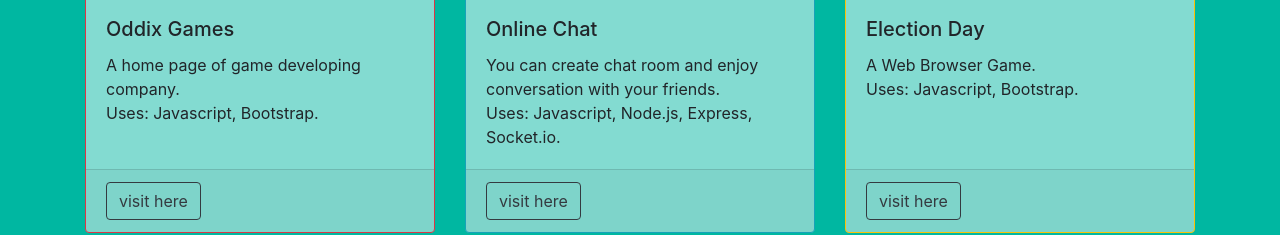
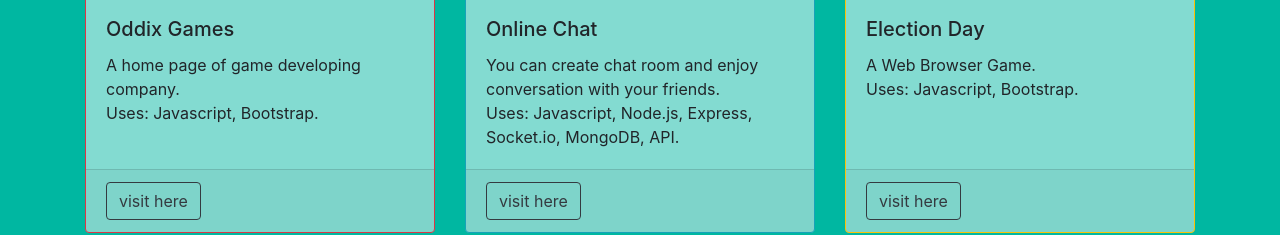
Before and after one commit to silavsale/cv, a plain HTML site: page index.html in a window 1280 px wide. Shown: the part 2230-2465 px from the top of the page. Drawn offline with nearby package versions, Linux system fonts and the light colour scheme.

Commit message:
change descrb

```diff
--- a/index.html
+++ b/index.html
@@ -129,7 +129,7 @@
                             <h5 class="card-title">Online Chat</h5>
                             <p class="card-text">You can create chat room and enjoy conversation with your friends.
                                 <br class="mt-3">
-                                Uses: Javascript, Node.js, Express, Socket.io.
+                                Uses: Javascript, Node.js, Express, Socket.io, MongoDB, API.
                             </p>
                         </div>
                         <div class="card-footer">
```
